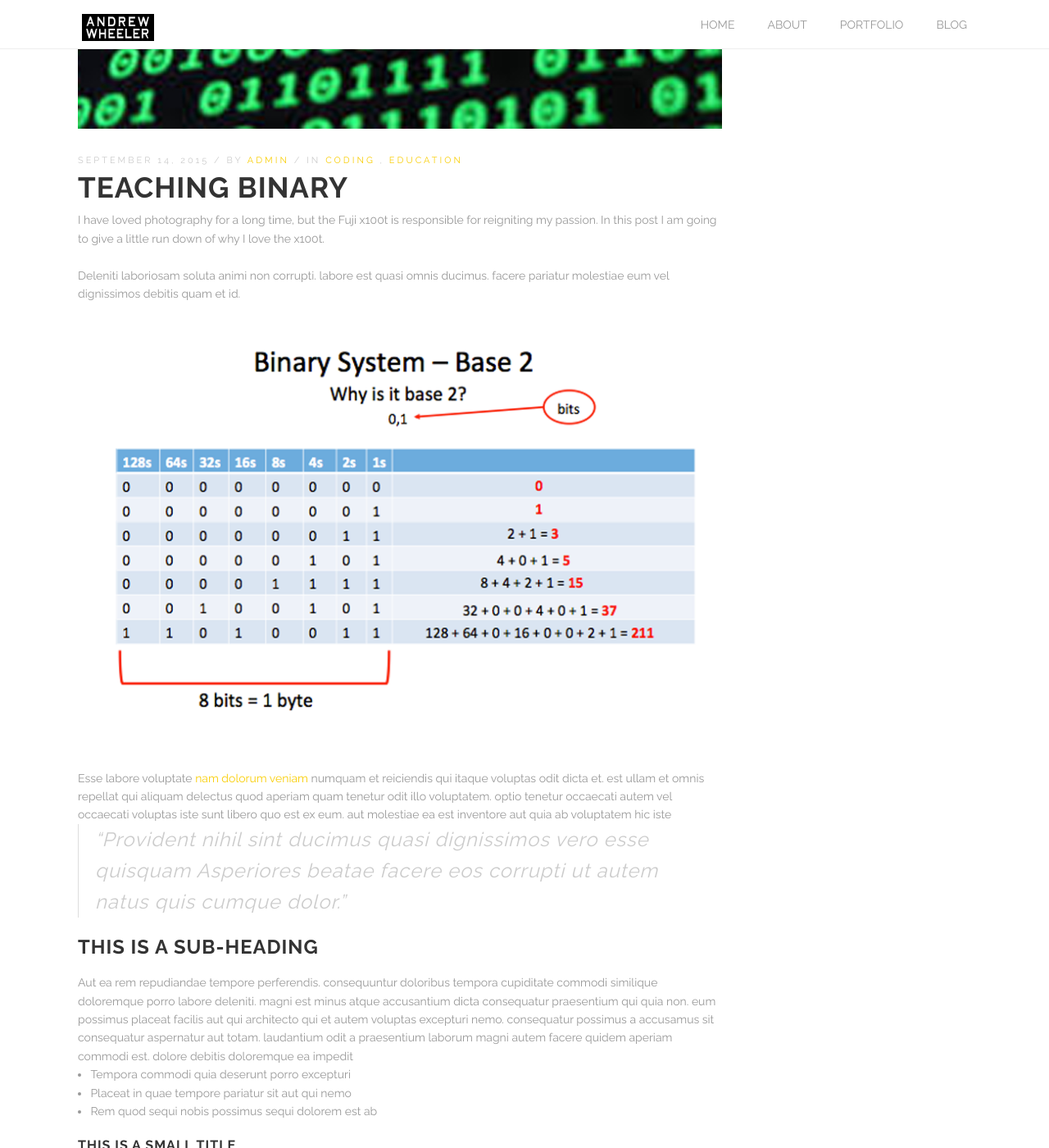
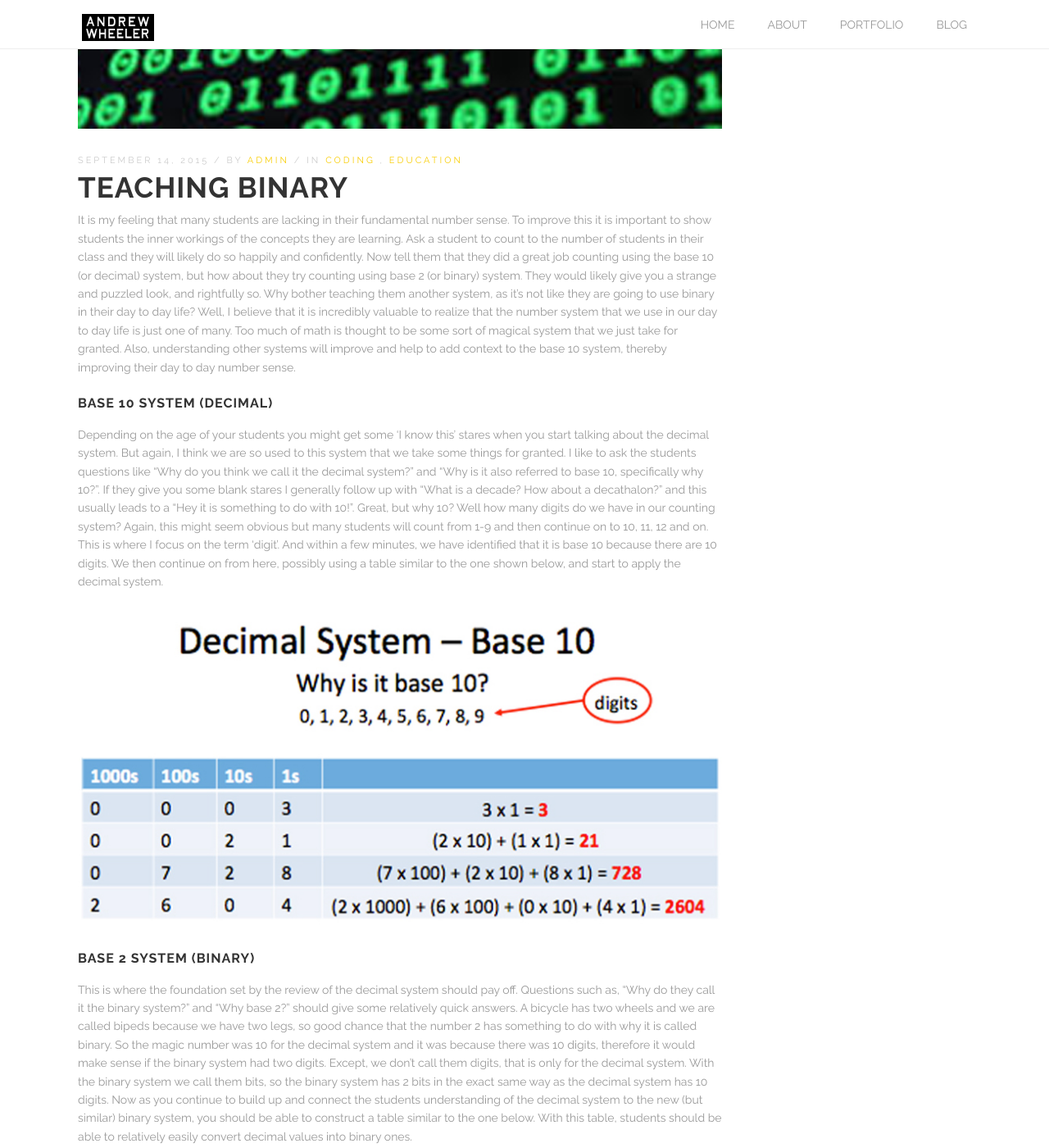
Before and after one commit to awheels/awheels.github.io, a Jekyll site: the page built from _posts/2015-09-14-teaching-binary.markdown, in a window 1280 px wide and 1400 px high, scrolled down 547 px. Shown: the whole window at 82% size. Built offline with Jekyll 4.4.1, drawn with Linux system fonts in a browser that asks for light colours; some of the changed text lies outside the part shown.

Commit message:
finished binary blog post

```diff
--- a/_posts/2015-09-14-teaching-binary.markdown
+++ b/_posts/2015-09-14-teaching-binary.markdown
@@ -12,25 +12,19 @@ author: admin
 images:
   - images/20150914_img1.jpg
 excerpt:
-  Qui eaque voluptatem sunt dicta vel aut. aut aut molestiae distinctio. laborum iure molestiae aut aut incidunt aliquid qui ea nemo consequatur animi delectus perspiciatis quas. porro consequatur rerum quis commodi et ipsum error quia aspernatur. nisi incidunt dolores tenetur ut mollitia quia ipsam aut. sit ut eius ut quae mollitia dolorum praesentium labore deleniti similique alias tempora quod. a ratione velit ut repudiandae dolor eaque dignissimos nobis
+  Why teach kids about binary? Well, it not only adds great context for students who are starting to learn to program but it can also give them a stronger fundamental understanding of the base 10 system they are so used to.
 ---
 
-I have loved photography for a long time, but the Fuji x100t is responsible for reigniting my passion. In this post I am going to give a little run down of why I love the x100t.<br><br>
+It is my feeling that many students are lacking in their fundamental number sense. To improve this it is important to show students the inner workings of the concepts they are learning. Ask a student to count to the number of students in their class and they will likely do so happily and confidently. Now tell them that they did a great job counting using the base 10 (or decimal) system, but how about they try counting using base 2 (or binary) system. They would likely give you a strange and puzzled look, and rightfully so. Why bother teaching them another system, as it's not like they are going to use binary in their day to day life? Well, I believe that it is incredibly valuable to realize that the number system that we use in our day to day life is just one of many. Too much of math is thought to be some sort of magical system that we just take for granted. Also, understanding other systems will improve and help to add context to the base 10 system, thereby improving their day to day number sense.<br><br>
 
-Deleniti laboriosam soluta animi non corrupti. labore est quasi omnis ducimus. facere pariatur molestiae eum vel dignissimos debitis quam et id. <br><br>![dog](/images/20150914_img2.jpg)<br><br>
+##### Base 10 System (Decimal)
 
-Esse labore voluptate [nam dolorum veniam](#) numquam et reiciendis qui itaque voluptas odit dicta et. est ullam et omnis repellat qui aliquam delectus quod aperiam quam tenetur odit illo voluptatem. optio tenetur occaecati autem vel occaecati voluptas iste sunt libero quo est ex eum. aut molestiae ea est inventore aut quia ab voluptatem hic iste
+Depending on the age of your students you might get some 'I know this' stares when you start talking about the decimal system. But again, I think we are so used to this system that we take some things for granted. I like to ask the students questions like "Why do you think we call it the decimal system?" and "Why is it also referred to base 10, specifically why 10?". If they give you some blank stares I generally follow up with "What is a decade? How about a decathalon?" and this usually leads to a "Hey it is something to do with 10!". Great, but why 10? Well how many digits do we have in our counting system? Again, this might seem obvious but many students will count from 1-9 and then continue on to 10, 11, 12 and on. This is where I focus on the term 'digit'. And within a few minutes, we have identified that it is base 10 because there are 10 digits. We then continue on from here, possibly using a table similar to the one shown below, and start to apply the decimal system.<br><br>![baseten](/images/20150914_img3.jpg)<br><br>
 
-> "Provident nihil sint ducimus quasi dignissimos vero esse quisquam Asperiores beatae facere eos corrupti ut autem natus quis cumque dolor."
+##### Base 2 System (Binary)
 
-#### This is a sub-heading
+This is where the foundation set by the review of the decimal system should pay off. Questions such as, "Why do they call it the binary system?" and "Why base 2?" should give some relatively quick answers. A bicycle has two wheels and we are called bipeds because we have two legs, so good chance that the number 2 has something to do with why it is called binary. So the magic number was 10 for the decimal system and it was because there was 10 digits, therefore it would make sense if the binary system had two digits. Except, we don't call them digits, that is only for the decimal system. With the binary system we call them bits, so the binary system has 2 bits in the exact same way as the decimal system has 10 digits. Now as you continue to build up and connect the students understanding of the decimal system to the new (but similar) binary system, you should be able to construct a table similar to the one below. With this table, students should be able to relatively easily convert decimal values into binary ones. <br><br>![basetwo](/images/20150914_img2.png)<br><br>
 
-Aut ea rem repudiandae tempore perferendis. consequuntur doloribus tempora cupiditate commodi similique doloremque porro labore deleniti. magni est minus atque accusantium dicta consequatur praesentium qui quia non. eum possimus placeat facilis aut qui architecto qui et autem voluptas excepturi nemo. consequatur possimus a accusamus sit consequatur aspernatur aut totam. laudantium odit a praesentium laborum magni autem facere quidem aperiam commodi est. dolore debitis doloremque ea impedit
+##### So computer's use binary? Prove it!
 
-* Tempora commodi quia deserunt porro excepturi
-* Placeat in quae tempore pariatur sit aut qui nemo
-* Rem quod sequi nobis possimus sequi dolorem est ab
-
-##### This is a small title
-
-Dolorem laudantium possimus esse tenetur voluptates nam. corrupti pariatur commodi est omnis excepturi dignissimos. commodi qui cum tempora ipsa porro quasi quis labore ea cum quod sapiente debitis asperiores. ut qui est ipsa enim numquam odit mollitia. velit earum unde qui animi quod earum repellendus facere aperiam nemo. ipsa praesentium aut quam aperiam qui voluptate
+Ok, so the kids know about binary now...big deal. And at this point I would agree because it is with context that things become interesting. Talking about how computers only understand binary, so all your of programs that you write are converted into binary using a compiler is pretty cool. But again, it adds very little context and they are just left with accepting it is a fact that is being told to them. So what does a teacher do when presented with the difficult teaching situation? [Resort to music videos on YouTube!](http://www.smh.com.au/entertainment/music/psys-gangnam-style-breaks-the-internet-20141204-11zusj.html){:target="_blank"} Everyone knows Gangnam Style and some of your students might also be aware of the fact that it was responsible for breaking YouTube. But now they actually have the knowledge and understanding to grasp exactly how that happened. It is also a great piece of evidence to show that computer use binary, because if YouTube uses it then it must be true.
```
Also changed, not shown: images/20150914_img2.jpg (deleted), images/20150914_img2.png (added), images/20150914_img3.jpg (added), 7 other files.
